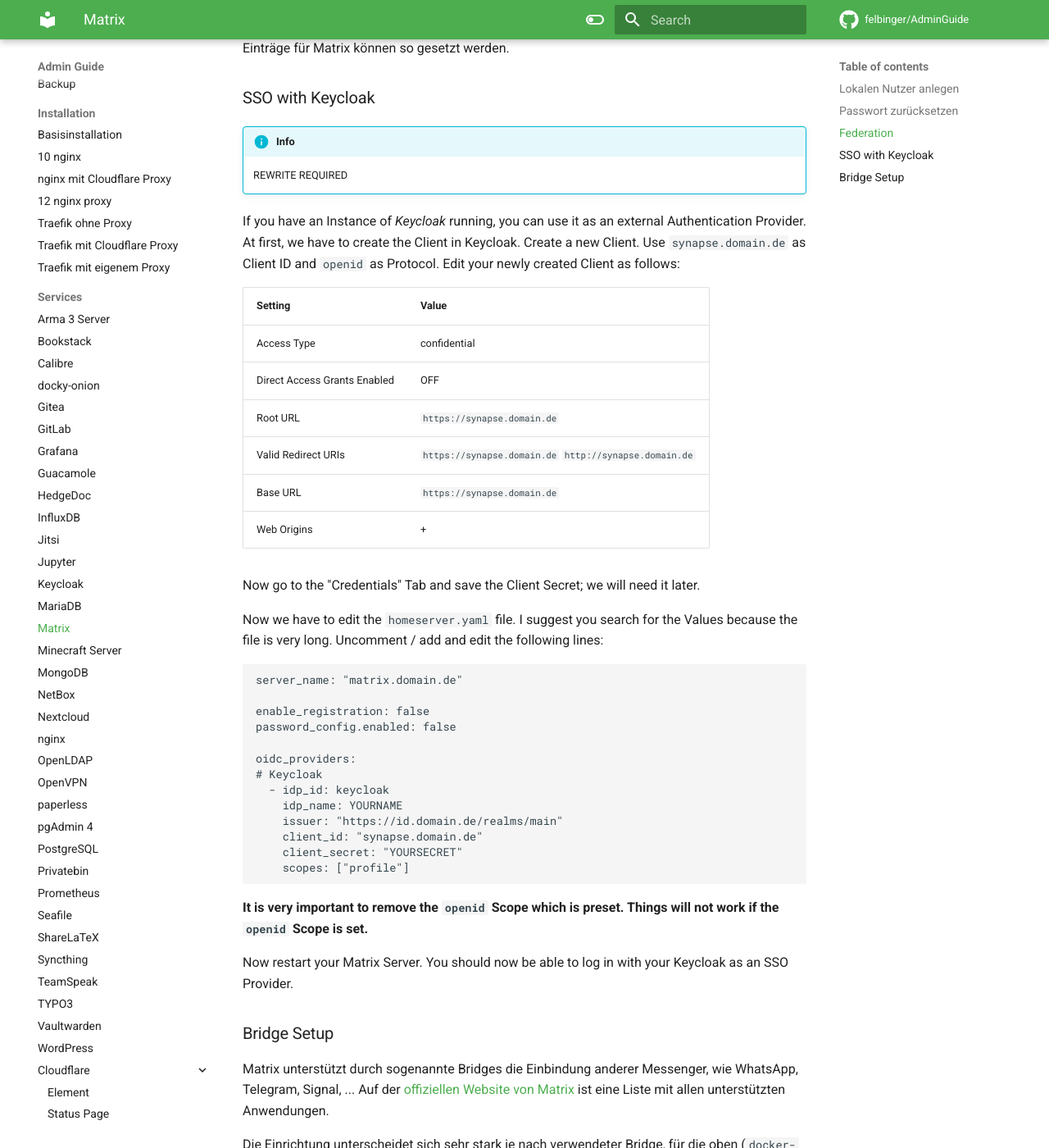
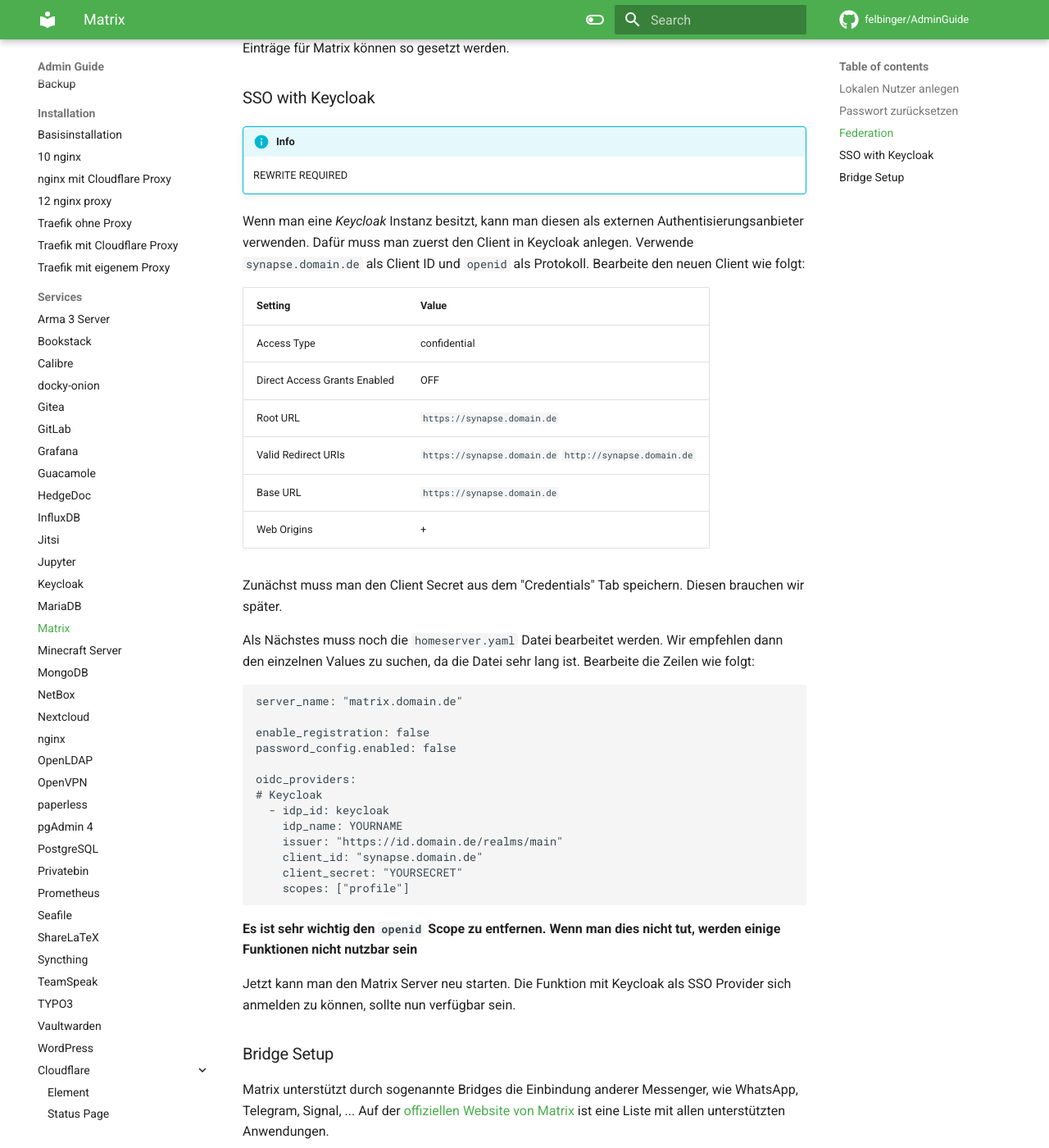
Before and after one commit to felbinger/AdminGuide, an MkDocs documentation site: the page built from docs/services/matrix.md, in a window 1280 px wide and 1400 px high, scrolled down 5163 px. Shown: the whole window at 82% size. Built offline with MkDocs 1.6.1 and Material for MkDocs 9.7.7, drawn with Linux system fonts in a browser that asks for light colours; comment, search, counter and statistics services are not loaded.

Commit message:
translated and improved language

````diff
--- a/docs/services/matrix.md
+++ b/docs/services/matrix.md
@@ -275,9 +275,9 @@ gesetzt werden.
 !!! info
     REWRITE REQUIRED
 
-If you have an Instance of *Keycloak* running, you can use it as an external Authentication Provider.
-At first, we have to create the Client in Keycloak. Create a new Client. Use `synapse.domain.de` as Client ID
-and `openid` as Protocol. Edit your newly created Client as follows:
+Wenn man eine *Keycloak* Instanz besitzt, kann man diesen als externen Authentisierungsanbieter verwenden.
+Dafür muss man zuerst den Client in Keycloak anlegen. Verwende `synapse.domain.de` als Client ID und `openid` als
+Protokoll. Bearbeite den neuen Client wie folgt:
 
 | Setting                      | Value                                                  |
 |------------------------------|--------------------------------------------------------|
@@ -288,12 +288,11 @@ and `openid` as Protocol. Edit your newly created Client as follows:
 | Base URL                     | `https://synapse.domain.de`                            |
 | Web Origins                  | +                                                      |
 
-Now go to the "Credentials" Tab and save the Client Secret; we will need it later.
+Zunächst muss man den Client Secret aus dem "Credentials" Tab speichern. Diesen brauchen wir später.
 
-
-Now we have to edit the `homeserver.yaml` file. I suggest you search for the Values because the file is very long.
-Uncomment / add and edit the following lines:
-
+Als Nächstes muss noch die `homeserver.yaml` Datei bearbeitet werden. Wir empfehlen dann den einzelnen Values zu suchen,
+da die Datei sehr lang ist.
+Bearbeite die Zeilen wie folgt:
 ```
 server_name: "matrix.domain.de"
 
@@ -310,10 +309,11 @@ oidc_providers:
     scopes: ["profile"]
 ```
 
-**It is very important to remove the `openid` Scope which is preset. Things will not work if the
-`openid` Scope is set.**
+**Es ist sehr wichtig den `openid` Scope zu entfernen. Wenn man dies nicht tut, werden einige Funktionen nicht nutzbar
+sein**
 
-Now restart your Matrix Server. You should now be able to log in with your Keycloak as an SSO Provider.
+Jetzt kann man den Matrix Server neu starten. Die Funktion mit Keycloak als SSO Provider sich anmelden zu können, sollte
+nun verfügbar sein.
 
 ### Bridge Setup
 
````
